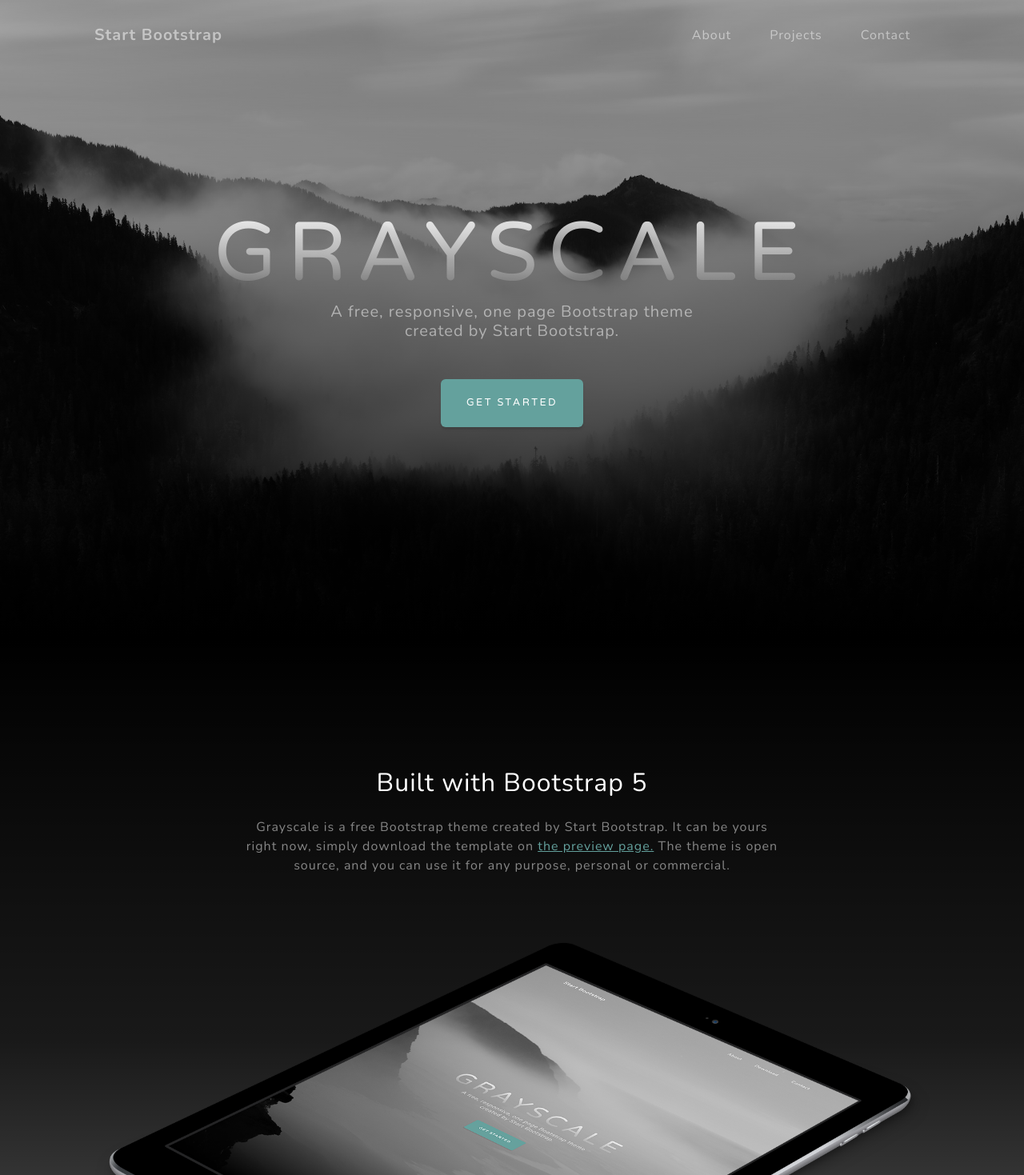
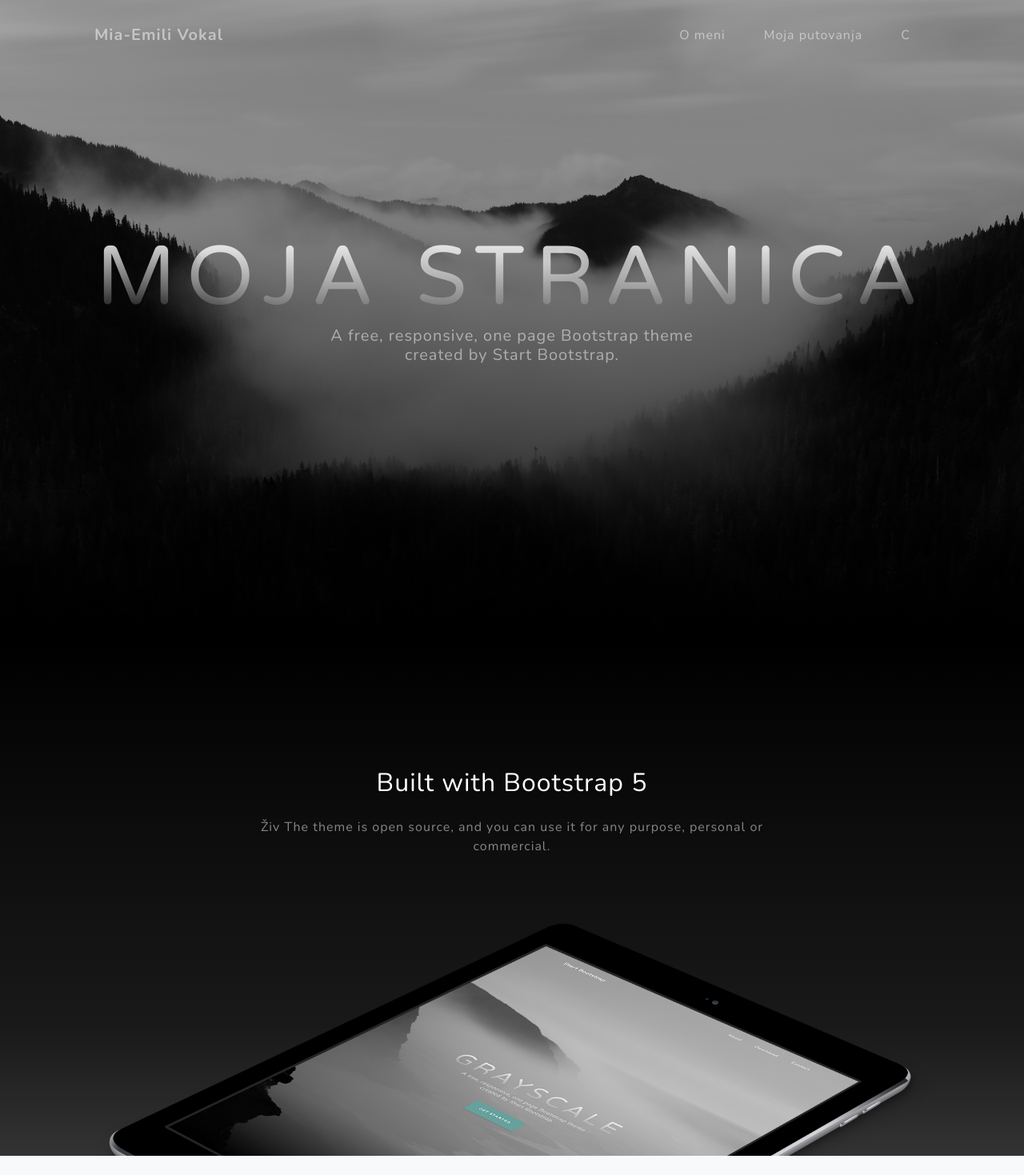
Before and after one commit to miaemilivokal/Moja-stranica, a plain HTML site: page index.html in a window 1280 px wide. Shown: the top 1469 px of the page at 80% size. Drawn offline with nearby package versions, Linux system fonts and the light colour scheme.

Commit message:
Add files via upload

```diff
--- a/index.html
+++ b/index.html
@@ -5,7 +5,7 @@
         <meta name="viewport" content="width=device-width, initial-scale=1, shrink-to-fit=no" />
         <meta name="description" content="" />
         <meta name="author" content="" />
-        <title>Grayscale - Start Bootstrap Theme</title>
+        <title>Mia-Emili Vokal</title>
         <link rel="icon" type="image/x-icon" href="assets/favicon.ico" />
         <!-- Font Awesome icons (free version)-->
         <script src="https://use.fontawesome.com/releases/v6.3.0/js/all.js" crossorigin="anonymous"></script>
@@ -19,28 +19,28 @@
         <!-- Navigation-->
         <nav class="navbar navbar-expand-lg navbar-light fixed-top" id="mainNav">
             <div class="container px-4 px-lg-5">
-                <a class="navbar-brand" href="#page-top">Start Bootstrap</a>
+                <a class="navbar-brand" href="#page-top">Mia-Emili Vokal</a>
                 <button class="navbar-toggler navbar-toggler-right" type="button" data-bs-toggle="collapse" data-bs-target="#navbarResponsive" aria-controls="navbarResponsive" aria-expanded="false" aria-label="Toggle navigation">
                     Menu
                     <i class="fas fa-bars"></i>
                 </button>
                 <div class="collapse navbar-collapse" id="navbarResponsive">
                     <ul class="navbar-nav ms-auto">
-                        <li class="nav-item"><a class="nav-link" href="#about">About</a></li>
-                        <li class="nav-item"><a class="nav-link" href="#projects">Projects</a></li>
-                        <li class="nav-item"><a class="nav-link" href="#signup">Contact</a></li>
+                        <li class="nav-item"><a class="nav-link" href="#about">O meni</a></li>
+                        <li class="nav-item"><a class="nav-link" href="#projects">Moja putovanja</a></li>
+                        <li class="nav-item"><a class="nav-link" href="#signup">C</a></li>
                     </ul>
                 </div>
             </div>
         </nav>
         <!-- Masthead-->
         <header class="masthead">
-            <div class="container px-4 px-lg-5 d-flex h-100 align-items-center justify-content-center">
+            <div class="container px-3 px-lg-5 d-flex h-100 align-items-center justify-content-center">
                 <div class="d-flex justify-content-center">
                     <div class="text-center">
-                        <h1 class="mx-auto my-0 text-uppercase">Grayscale</h1>
+                        <h1 class="mx-auto my-0 text-uppercase">Moja stranica</h1>
                         <h2 class="text-white-50 mx-auto mt-2 mb-5">A free, responsive, one page Bootstrap theme created by Start Bootstrap.</h2>
-                        <a class="btn btn-primary" href="#about">Get Started</a>
+
                     </div>
                 </div>
             </div>
@@ -52,8 +52,7 @@
                     <div class="col-lg-8">
                         <h2 class="text-white mb-4">Built with Bootstrap 5</h2>
                         <p class="text-white-50">
-                            Grayscale is a free Bootstrap theme created by Start Bootstrap. It can be yours right now, simply download the template on
-                            <a href="https://startbootstrap.com/theme/grayscale/">the preview page.</a>
+                            Živ
                             The theme is open source, and you can use it for any purpose, personal or commercial.
                         </p>
                     </div>
@@ -168,7 +167,7 @@
                                 <i class="fas fa-envelope text-primary mb-2"></i>
                                 <h4 class="text-uppercase m-0">Email</h4>
                                 <hr class="my-4 mx-auto" />
-                                <div class="small text-black-50"><a href="#!">hello@yourdomain.com</a></div>
+                                <div class="small text-black-50"><a href="#!">emili.vokal5@gmail.com</a></div>
                             </div>
                         </div>
                     </div>
```
